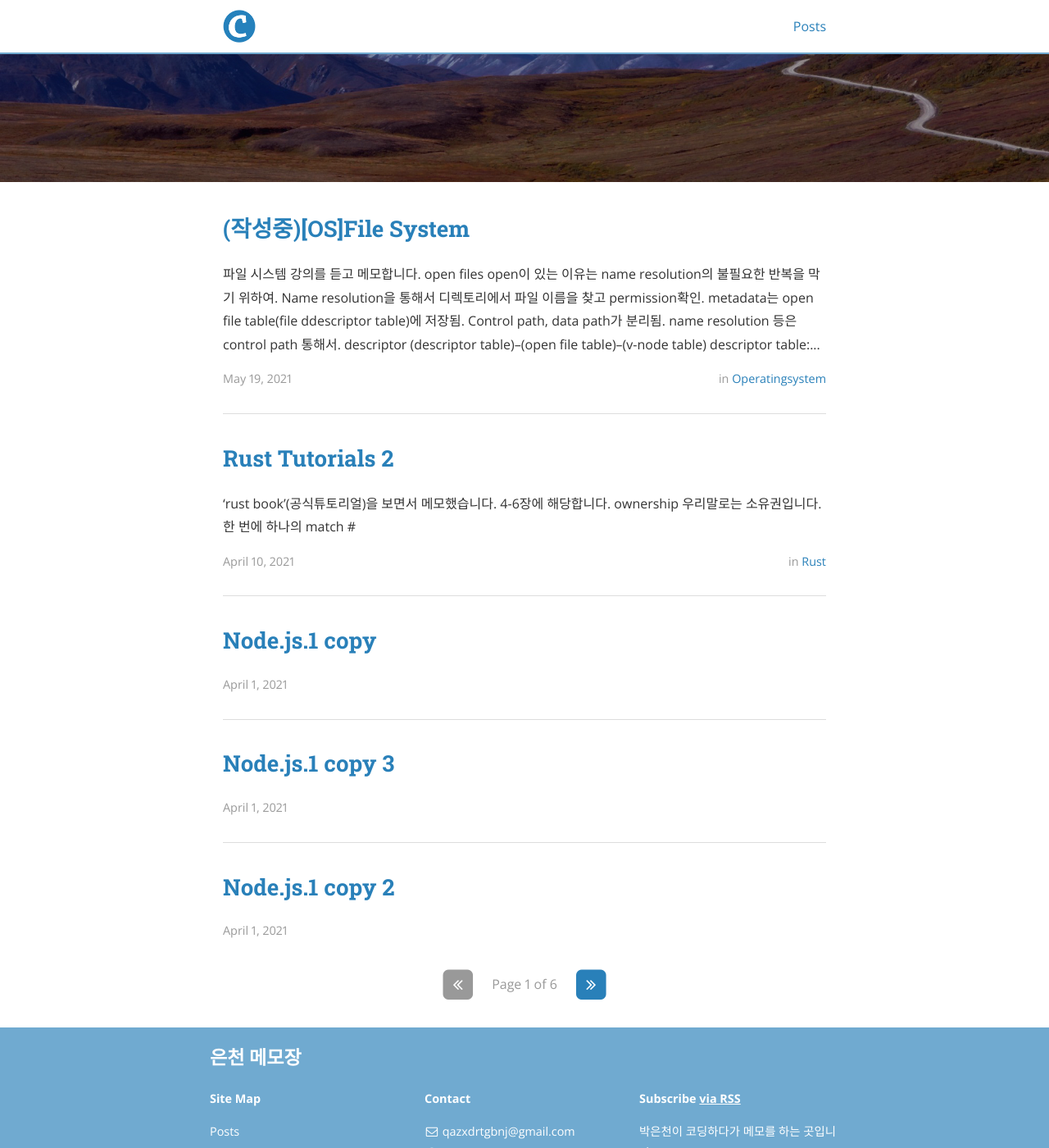
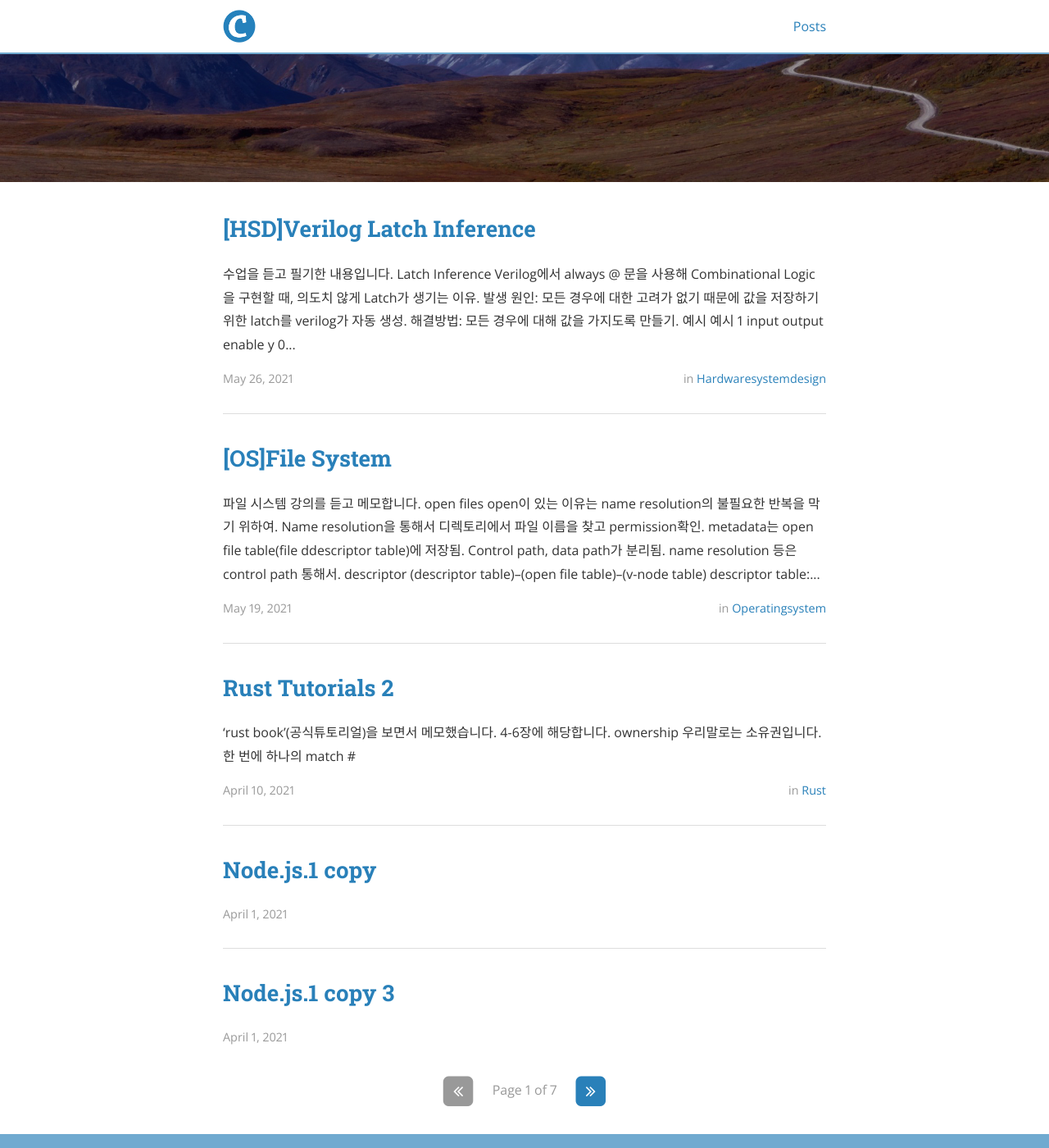
Before and after one commit to pullup-dip-burpee/pullup-dip-burpee.github.io, a Jekyll site: the page built from index.html, in a window 1280 px wide and 1400 px high, scrolled down 283 px. Shown: the whole window at 82% size. Built offline with Jekyll 4.4.1, drawn with Linux system fonts in a browser that asks for light colours; nearby versions of some CDN libraries; the list of posts is cut into pages by our own code.

Commit message:
Update posts

````diff
--- /dev/null
+++ b/_posts/HSD/2021-05-26-Verilog.md
@@ -0,0 +1,53 @@
+---
+layout: post
+title:  "[HSD]Verilog Latch Inference"
+date:   2021-05-26 14:19:35 +0900
+categories: [HardwareSystemDesign]
+---
+
+수업을 듣고 필기한 내용입니다.
+
+# Latch Inference
+- Verilog에서 `always @` 문을 사용해 Combinational Logic을 구현할 때, 의도치 않게 Latch가 생기는 이유.
+
+- 발생 원인: 모든 경우에 대한 고려가 없기 때문에 값을 저장하기 위한 latch를 verilog가 자동 생성.
+- 해결방법: 모든 경우에 대해 값을 가지도록 만들기.
+
+## 예시
+- 예시 1
+
+	|input|output|
+	|-|-|
+	|enable|y|
+	|0|x|
+	|1|data|
+
+	```
+	always @ (enable or data)
+		if (enable) y = data;
+	```
+	이 경우 sequential 문이 아니면서 동시에 `enable == 0`일 때가 명시되지 않았으므로 latch inference 발생.
+
+	다음과 같이 수정 가능.
+
+	```
+	always @ (enable or data)
+		if (enable) y = data;
+		else y = 0;
+	```
+	```
+	always @ (enable or data)
+		y = 0;
+		if (enable) y = data;
+	```
+
+- 예시 2
+	```
+	always @ (select or data)
+		case (select)
+			2'b00: y = data[select];
+			2'b01: y = data[select];
+			2'b10: y = data[select];
+		endcase
+	```
+	마찬가지로, default 경우를 넣어주면 해결. 2'b11 하나만 넣어서는 안 될 수 있음. z(high impedence)나 x가 있기 때문.
--- a/_posts/OperatingSystem/2021-05-19-FileSystem.md
+++ b/_posts/OperatingSystem/2021-05-19-FileSystem.md
@@ -1,6 +1,6 @@
 ---
 layout: post
-title:  "(작성중)[OS]File System"
+title:  "[OS]File System"
 date:   2021-05-19 13:19:35 +0900
 categories: [OperatingSystem]
 ---
@@ -24,14 +24,44 @@ categories: [OperatingSystem]
 # i-node란?
 파일 시스템을 위해 UNIX에서 사용하는 구조. 모든 파일/디렉토리는 i-node로 표현됨
 
+
+## Problem 2: Unorganized Free List
+- 해결 방법?
+	- 주기적인 compact/defragment disk. 단점:
+	- 인접한 free block들을 free list에 같이 두기
+	- Bitmap of free blocks: 좋음.
+
+## Problem 3: Data Locality
+- Locality techniques
+- Cylinder Group
+	- 같은 cyliner group 안에 있는 건 빠르게 seek할 수 있음.
+	- superblock, ...
+
 # ext(EXTended file system)
 - 리눅스를 위해 만들어진 파일 시스템
 - ext1
     - 문제점: linked list사용해서 free block, inode를 트래킹하기 때문에 fragmentation 발생?
 - ext2: prj4에서 다룸.
-    - 블록 사이즈(1 KB ~ 8 KB)에 따라 파일 크기 제한 및 파일 시스템 크기 제한이 달라짐
+	-
+     - 블록 사이즈(1 KB ~ 8 KB)에 따라 파일 크기 제한 및 파일 시스템 크기 제한이 달라짐
     - `struct ext2_inode`: on-disk 정보
     - `struct ext2_inode_info`: in-memory 정보
 - ext3
+	- ext2에서 새로운 개념 추가됨.
+	- File System Reliability
+	- 하나의 logical file operation이 여러개의 물리적인 disk block들을 업데이트 할 수 있다.
+- ext4
+	- 오늘날 리눅스가 주로 쓰는 파일시스템
 
-- ext4
+## Possible Crash Scenarios
+1. B I D : No problem
+2. B' I D:
+3.
+
+## Inconsistency 해결책: fsck
+- reboot할 때 FS를 consistent하도록 전체 disk를 스캔함.
+	- 장: FS 코드가 단순해짐, 단지 crashed FS 처리 말고도 repair 가능
+	- 단:
+## 다른 해결책: Journaling
+- Write-ahead logging from database community
+-
````
